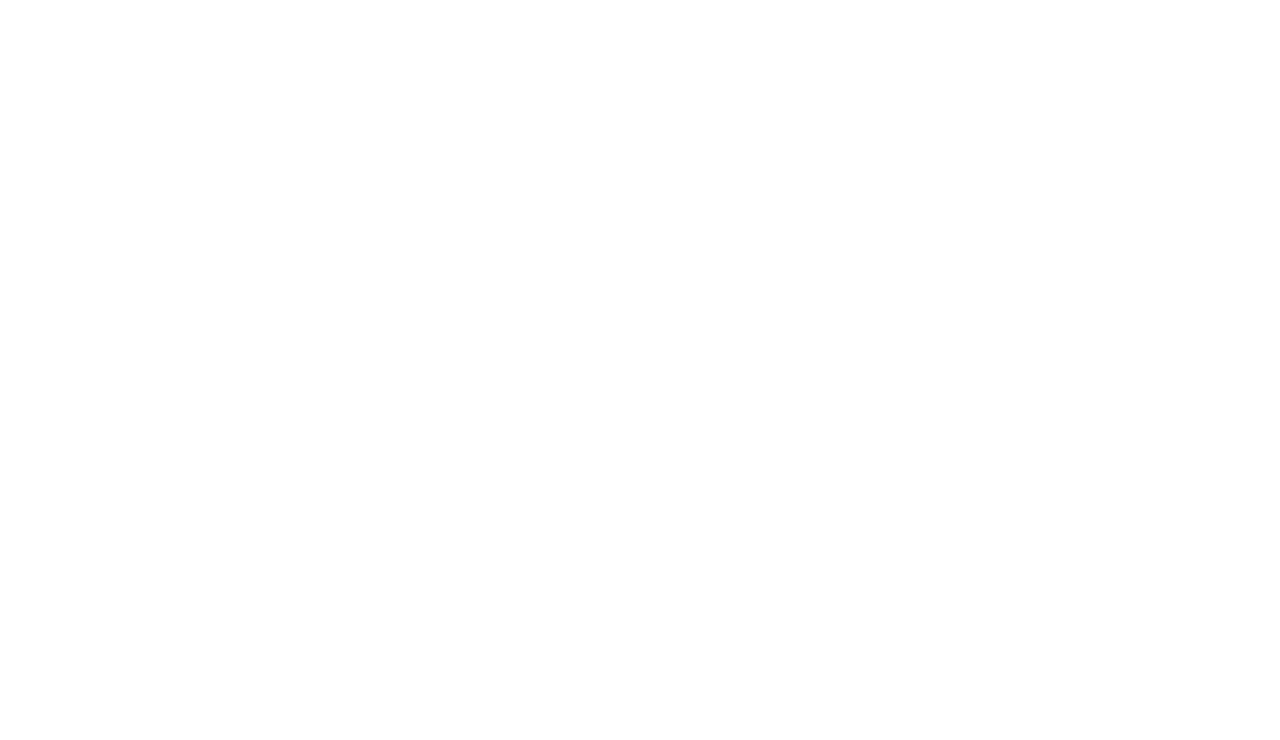
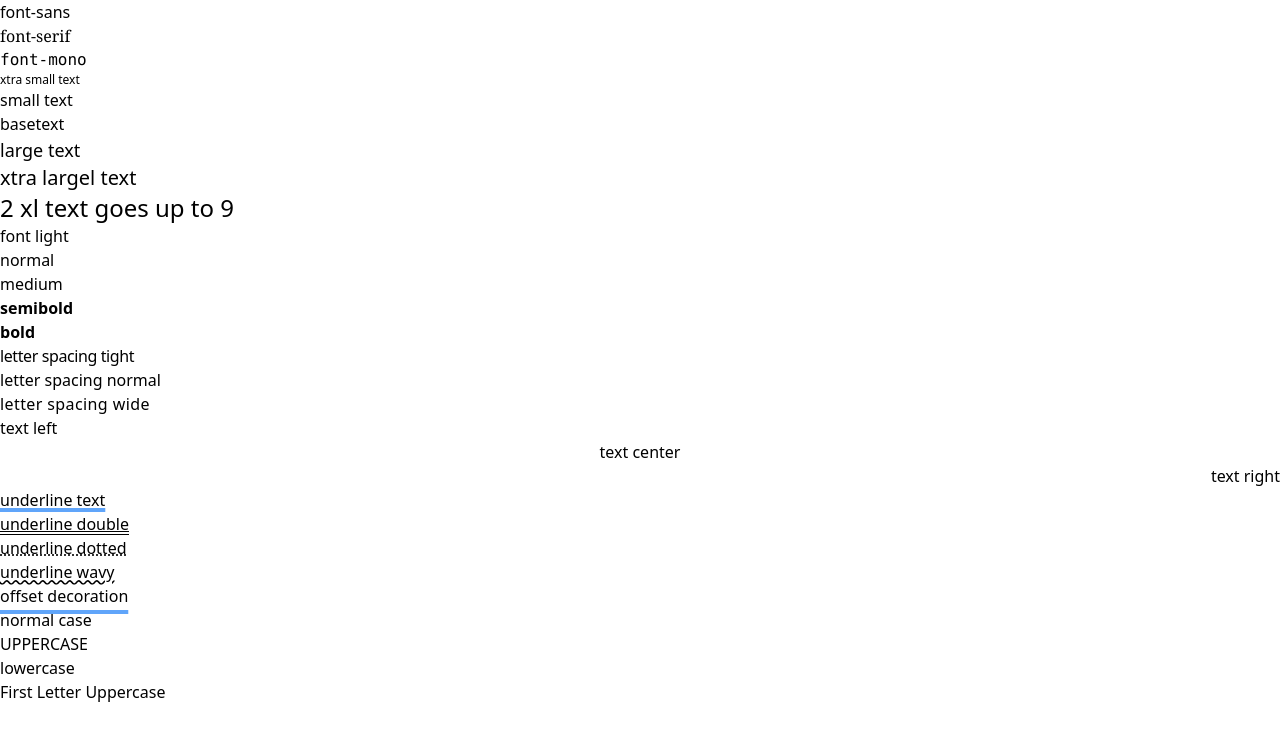
Before and after one commit to Brainybrian316/tailwind-sandbox, a plain HTML site: page tailwind-sandbox-starter/04-typography/index.html in a window 1280 px wide. Drawn offline with nearby package versions, Linux system fonts and the light colour scheme.

Commit message:
typography

```diff
--- a/tailwind-sandbox-starter/04-typography/index.html
+++ b/tailwind-sandbox-starter/04-typography/index.html
@@ -9,22 +9,52 @@
 	</head>
 	<body>
 		<!-- Font Family -->
-
+		<div class="font-sans">font-sans</div>
+		<div class="font-serif">font-serif</div>
+		<div class="font-mono">font-mono</div>
 		<!-- Font Size -->
+		<div class="text-xs">xtra small text</div>
+		<div class="text-s">small text</div>
+		<div class="text-base">basetext</div>
+		<div class="text-lg">large text</div>
+		<div class="text-xl">xtra largel text</div>
+		<div class="text-2xl">2 xl text goes up to 9</div>
 
 		<!-- Font Weight -->
+		<div class="font-light">font light</div>
+		<div class="font-normal">normal</div>
+		<div class="font-medium">medium</div>
+		<div class="font-semibold">semibold</div>
+		<div class="font-bold">bold</div>
 
 		<!-- Letter Spacing -->
+		<div class="tracking-tight">letter spacing tight</div>
+		<div class="tracking-normal">letter spacing normal</div>
+		<div class="tracking-wide">letter spacing wide</div>
 
 		<!-- Text Alignment -->
+		<div class="text-left">text left</div>
+		<div class="text-center">text center</div>
+		<div class="text-right">text right</div>
 
 		<!-- Text Decoration -->
+		<div class="underline decoration-4 decoration-blue-400">underline text</div>
 
 		<!-- Decoration Style -->
+		<div class="underline decoration-double">underline double</div>
+		<div class="underline decoration-dotted">underline dotted</div>
+		<div class="underline decoration-wavy">underline wavy</div>
 
 		<!-- Decoration Offset -->
+		<div class="underline decoration-4 decoration-blue-400 underline-offset-8">
+			offset decoration
+		</div>
 
 		<!-- Text Transform -->
+		<p class="normal-case">normal case</p>
+		<p class="uppercase">uppercase</p>
+		<p class="lowercase">lowercase</p>
+		<p class="capitalize">first letter uppercase</p>
 	</body>
 </html>
 
```
Lines whose indentation alone changed are shown as unchanged.
